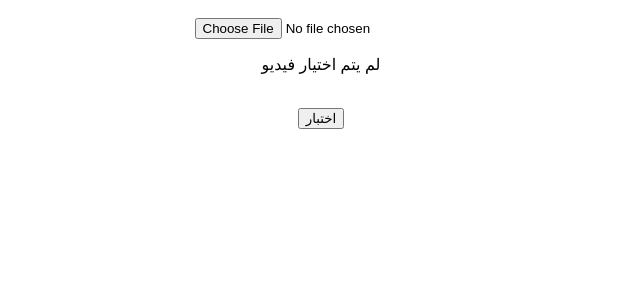
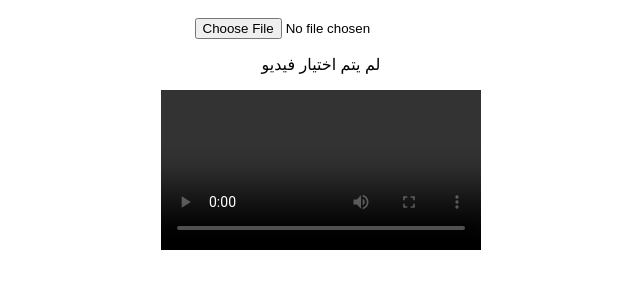
Before and after one commit to NWSakina/NourCaption, a plain HTML site: page index.html in a window 1280 px wide. Shown: the part 90-378 px from the top of the page, without its empty margins (319-959 px from the left). Drawn offline with Linux system fonts and the light colour scheme.

Commit message:
Update index.html to include video preview
Removed button for testing and added video preview element.

```diff
--- a/index.html
+++ b/index.html
@@ -13,11 +13,7 @@
 
   <p id="fileName">لم يتم اختيار فيديو</p>
 
-  <br>
-
-  <button onclick="testApp()">
-    اختبار
-  </button>
+  <video id="videoPreview" controls width="320"></video>
 
   <script src="script.js"></script>
 
```
